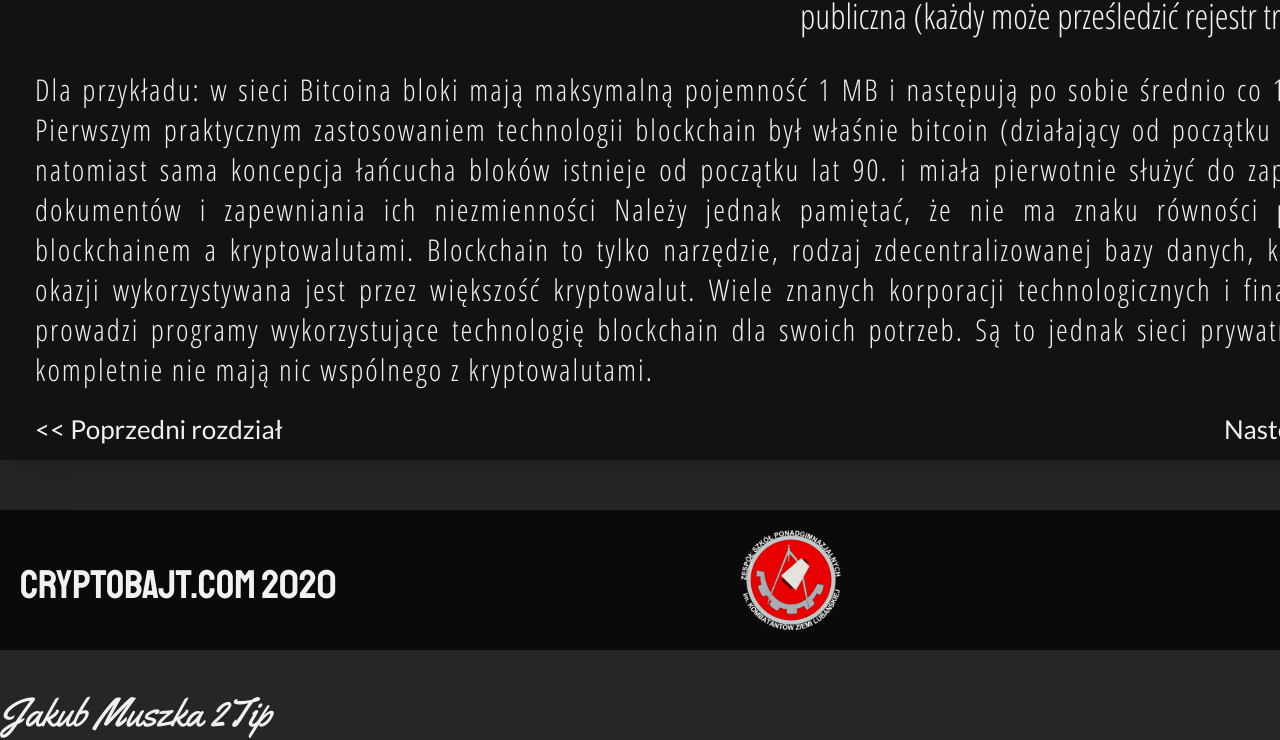
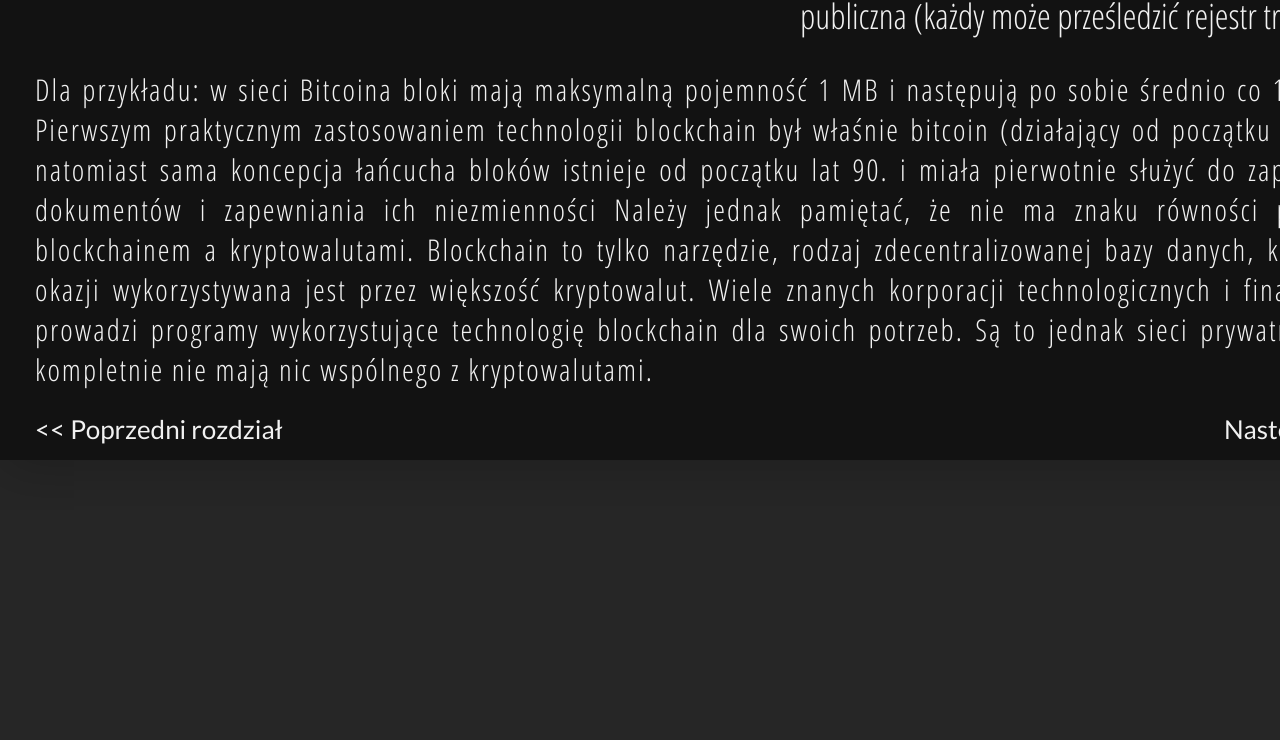
Before and after one commit to majsterTOX/crypto-info, a plain HTML site: page blockchain.html in a window 1280 px wide. Shown: the part 1824-2564 px from the top of the page. After the commit the page ends 2334 px from the top, so only its background shows below. Drawn offline with Linux system fonts and the light colour scheme.

Commit message:
Update blockchain.html

```diff
--- a/blockchain.html
+++ b/blockchain.html
@@ -145,24 +145,6 @@
 
 			</article>
 
-			<footer>
-
-				<div id="textcryptofooter">
-					CryptoBajt.com 2020
-				</div>
-
-				<div id="KZLimage">
-					<img src = "img/kzl.png" alt="KZL" style="width: 100px; height: 100px; "/>
-				</div>
-
-				<div id = "podpis">
-					Jakub Muszka 2Tip
-				</div>
-
-				<div style="clear:both;"></div>
-
-			</footer>
-
 		</main>
 	</body>
 </html>
```
